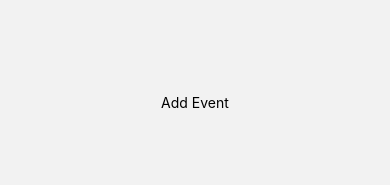
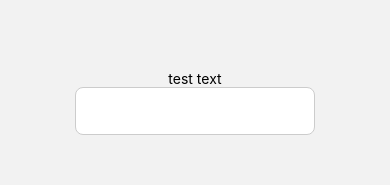
Before and after one commit to apethoud/EventManager, a React Native app: screen /AddEvent in a window 390 px wide. Shown: the part 327-512 px from the top of the page. Built offline with nearby package versions, Linux system fonts and the light colour scheme.

Commit message:
add basic TextInput

```diff
--- a/package.json
+++ b/package.json
@@ -13,6 +13,7 @@
     "@react-navigation/bottom-tabs": "^6.2.0",
     "@react-navigation/native": "^6.0.8",
     "react": "17.0.2",
+    "react-hook-form": "^7.27.1",
     "react-native": "0.67.3",
     "react-native-safe-area-context": "^4.1.2",
     "react-native-screens": "^3.13.1",
--- a/src/components/AddEvent.tsx
+++ b/src/components/AddEvent.tsx
@@ -1,10 +1,25 @@
-import React from 'react';
-import {View, Text} from 'react-native';
+import React, { useState } from 'react';
+import { View, Text, TextInput, Button, StyleSheet } from 'react-native';
 
 export default function AddEvent() {
+  const [name, setName] = useState('');
+
   return (
-    <View style={{flex: 1, alignItems: 'center', justifyContent: 'center'}}>
-      <Text>Add Event</Text>
+    <View style={{ flex: 1, alignItems: 'center', justifyContent: 'center' }}>
+      <Text>test text</Text>
+      <TextInput value={name} onChangeText={setName} style={styles.input} />
     </View>
   );
 }
+
+const styles = StyleSheet.create({
+  input: {
+    height: 48,
+    width: 240,
+    backgroundColor: '#fff',
+    borderWidth: 1,
+    borderStyle: 'solid',
+    borderColor: '#ccc',
+    borderRadius: 8,
+  },
+});
```
Also changed, not shown: 2 other files (tests, documents, lock files or other folders).
